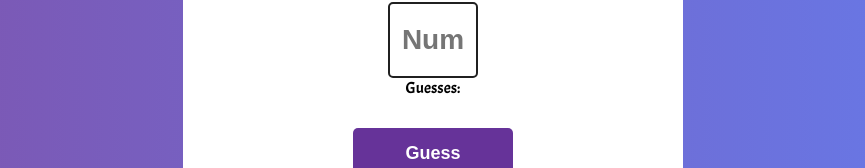
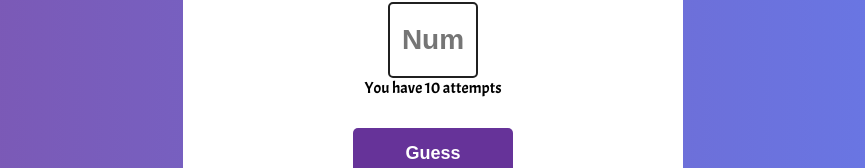
Before and after one commit to BahramAlz/Guessing-Game, a plain HTML site: page index.html in a window 1280 px wide. Shown: the part 159-327 px from the top of the page, without its empty margins (207-1072 px from the left). Drawn offline with Linux system fonts and the light colour scheme.

Commit message:
Final touches

```diff
--- a/index.html
+++ b/index.html
@@ -20,7 +20,7 @@
         <p>Guess a number between 1 - 100</p>
         <p id="outputText">Enter a number below</p>
         <input type="text" name="" id="userInput" placeholder="Num"/>
-        <p id="attemptsTracker">Guesses:</p>
+        <p id="attemptsTracker">You have 10 attempts</p>
 
         <div class="button-container">
           <button id="btn" class="btn">Guess</button>
--- a/script.js
+++ b/script.js
@@ -1,3 +1,5 @@
+"use strict";
+
 //Restart button
 let resetButton = document.getElementById('resetButton');
 
```
